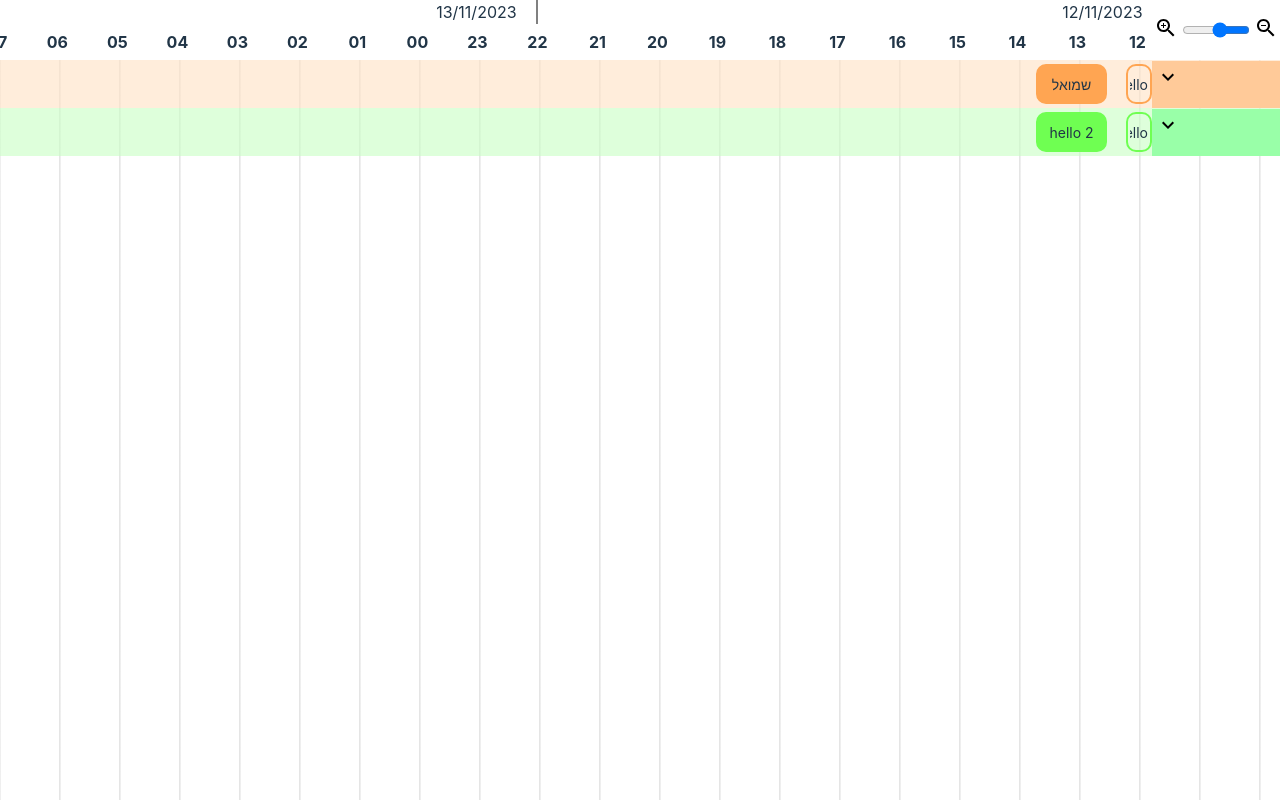
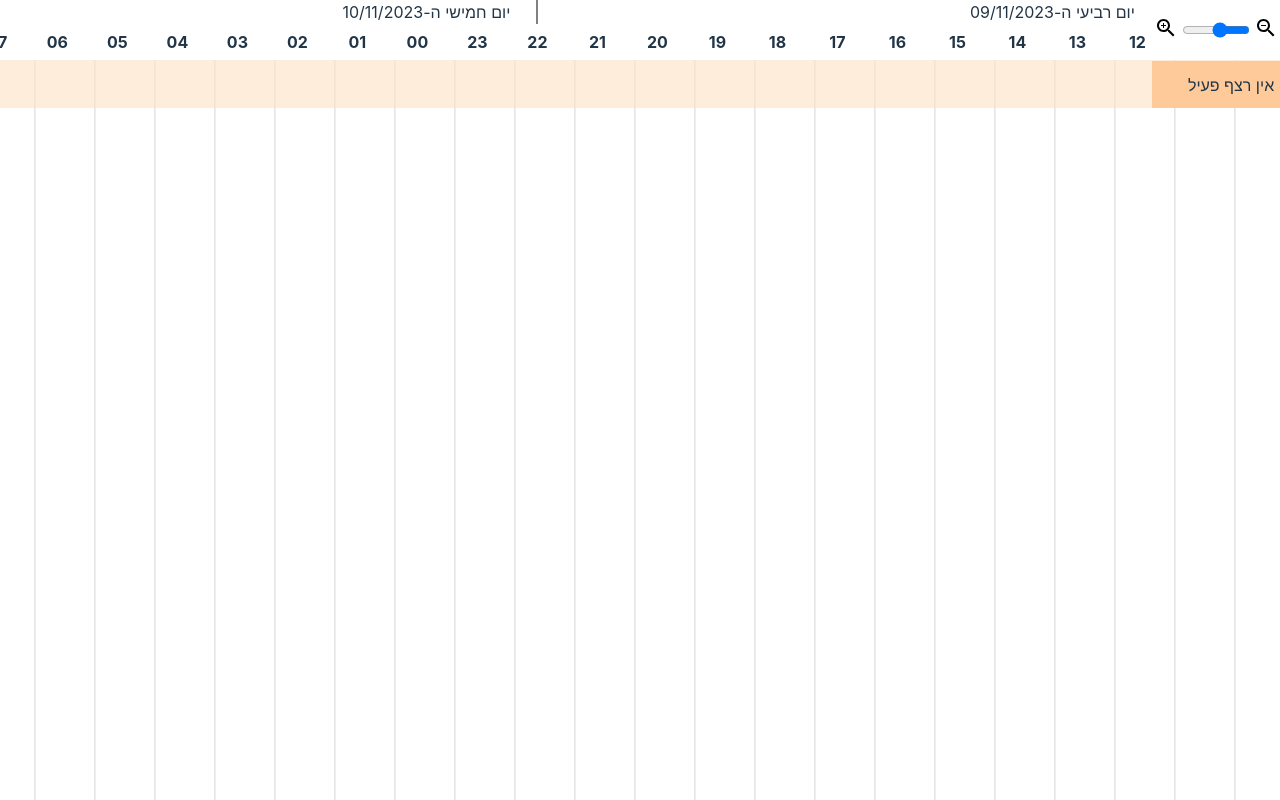
Before and after one commit to OdedVaalany/Gantt, a React (Vite) app: page / in a window 1280 px wide. Built offline with nearby package versions, Linux system fonts and the light colour scheme.

Commit message:
hello finish

```diff
--- a/src/App.tsx
+++ b/src/App.tsx
@@ -1,7 +1,7 @@
 import "./App.css";
 import Gantt from "./components/Gantt/Gantt";
-import { MIN } from "./utils/GanttUtils";
-
+import { DAY, MIN } from "./utils/GanttUtils";
+import AcUnitIcon from '@mui/icons-material/AcUnit';
 const mockData: ganttRow[] = [
   {
     events: [
@@ -12,242 +12,30 @@ const mockData: ganttRow[] = [
           description: "this is very nice",
           isHollow: true,
           startTime: Date.now(),
-          endTime: Date.now() + 30 * MIN,
+          endTime: Date.now() + 1 * MIN,
+          displayName : "ליצי",
+          icon : <AcUnitIcon/>
         },
         {
           color: "#ffa552",
           content: "שמואל",
           description: "זה ממש נחמד מה שקורה כאן",
           isHollow: false,
-          startTime: Date.now() + 45 * MIN,
-          endTime: Date.now() + 120 * MIN,
-        },
-      ],
-      [
-        {
-          color: "#ffa552",
-          content: "hello",
-          description: "this is very nice",
-          isHollow: true,
-          startTime: Date.now() + 15 * MIN,
-          endTime: Date.now() + 45 * MIN,
-        },
-      ],
-      [
-        {
-          color: "#ffa552",
-          content: "hello",
-          description: "this is very nice",
-          isHollow: true,
-          startTime: Date.now() + 15 * MIN,
-          endTime: Date.now() + 45 * MIN,
-        },
-      ],
-      [
-        {
-          color: "#ffa552",
-          content: "hello",
-          description: "this is very nice",
-          isHollow: true,
-          startTime: Date.now() + 15 * MIN,
-          endTime: Date.now() + 45 * MIN,
-        },
-      ],
-      [
-        {
-          color: "#ffa552",
-          content: "hello",
-          description: "this is very nice",
-          isHollow: true,
-          startTime: Date.now() + 15 * MIN,
-          endTime: Date.now() + 45 * MIN,
-        },
-      ],
-      [
-        {
-          color: "#ffa552",
-          content: "hello",
-          description: "this is very nice",
-          isHollow: true,
-          startTime: Date.now() + 15 * MIN,
-          endTime: Date.now() + 45 * MIN,
-        },
-      ],
-      [
-        {
-          color: "#ffa552",
-          content: "hello",
-          description: "this is very nice",
-          isHollow: true,
-          startTime: Date.now() + 15 * MIN,
-          endTime: Date.now() + 45 * MIN,
-        },
-      ],
-      [
-        {
-          color: "#ffa552",
-          content: "hello",
-          description: "this is very nice",
-          isHollow: true,
-          startTime: Date.now() + 15 * MIN,
-          endTime: Date.now() + 45 * MIN,
+          startTime: Date.now() + 1 * MIN,
+          endTime: Date.now() + 2 * MIN,
+          displayName : "בננה"
         },
       ],
     ],
     rowColor: "#ffe2c6",
     headerColor: "#FFCA99",
-  },
-  {
-    events: [
-      [
-        {
-          color: "#6fff52",
-          content: "hello",
-          description: "this is very nice",
-          isHollow: true,
-          startTime: Date.now(),
-          endTime: Date.now() + 30 * MIN,
-        },
-        {
-          color: "#6fff52",
-          content: "hello 2",
-          description: "this is very nice",
-          isHollow: false,
-          startTime: Date.now() + 45 * MIN,
-          endTime: Date.now() + 120 * MIN,
-        },
-      ],
-      [
-        {
-          color: "#6fff52",
-          content: "hello",
-          description: "this is very nice",
-          isHollow: true,
-          startTime: Date.now() + 15 * MIN,
-          endTime: Date.now() + 45 * MIN,
-        },
-      ],
-      [
-        {
-          color: "#6fff52",
-          content: "hello",
-          description: "this is very nice",
-          isHollow: true,
-          startTime: Date.now() + 15 * MIN,
-          endTime: Date.now() + 45 * MIN,
-        },
-      ],
-      [
-        {
-          color: "#6fff52",
-          content: "hello",
-          description: "this is very nice",
-          isHollow: true,
-          startTime: Date.now() + 15 * MIN,
-          endTime: Date.now() + 45 * MIN,
-        },
-      ],
-      [
-        {
-          color: "#6fff52",
-          content: "hello",
-          description: "this is very nice",
-          isHollow: true,
-          startTime: Date.now() + 15 * MIN,
-          endTime: Date.now() + 45 * MIN,
-        },
-      ],
-      [
-        {
-          color: "#6fff52",
-          content: "hello",
-          description: "this is very nice",
-          isHollow: true,
-          startTime: Date.now() + 15 * MIN,
-          endTime: Date.now() + 45 * MIN,
-        },
-      ],
-      [
-        {
-          color: "#6fff52",
-          content: "hello",
-          description: "this is very nice",
-          isHollow: true,
-          startTime: Date.now() + 15 * MIN,
-          endTime: Date.now() + 45 * MIN,
-        },
-      ],
-      [
-        {
-          color: "#6fff52",
-          content: "hello",
-          description: "this is very nice",
-          isHollow: true,
-          startTime: Date.now() + 15 * MIN,
-          endTime: Date.now() + 45 * MIN,
-        },
-      ],
-      [
-        {
-          color: "#6fff52",
-          content: "hello",
-          description: "this is very nice",
-          isHollow: true,
-          startTime: Date.now() + 15 * MIN,
-          endTime: Date.now() + 45 * MIN,
-        },
-      ],
-      [
-        {
-          color: "#6fff52",
-          content: "hello",
-          description: "this is very nice",
-          isHollow: true,
-          startTime: Date.now() + 15 * MIN,
-          endTime: Date.now() + 45 * MIN,
-        },
-      ],
-      [
-        {
-          color: "#6fff52",
-          content: "hello",
-          description: "this is very nice",
-          isHollow: true,
-          startTime: Date.now() + 15 * MIN,
-          endTime: Date.now() + 45 * MIN,
-        },
-      ],
-      [
-        {
-          color: "#6fff52",
-          content: "hello",
-          description: "this is very nice",
-          isHollow: true,
-          startTime: Date.now() + 15 * MIN,
-          endTime: Date.now() + 45 * MIN,
-        },
-      ],
-      [
-        {
-          color: "#6fff52",
-          content: "hello",
-          description: "this is very nice",
-          isHollow: true,
-          startTime: Date.now() + 15 * MIN,
-          endTime: Date.now() + 45 * MIN,
-        },
-      ],
-    ],
-
-    rowColor: "#cbffc6",
-    headerColor: "#99ffa8",
-  },
+  }
 ];
 
 function App() {
   return (
     <>
-      <Gantt data={mockData} />
+      <Gantt data={mockData} initialStart={Date.now() - 3*DAY} />
     </>
   );
 }
--- a/src/components/Gantt/Gantt.tsx
+++ b/src/components/Gantt/Gantt.tsx
@@ -13,6 +13,7 @@ import GanttRow from "../GanttRow/GanttRow";
 interface GanttProps {
   data?: ganttRow[];
   onClick?: (t: ganttEvent) => void;
+  initialStart? : number;
   ondbClick?: (t: ganttEvent) => void;
 }
 
@@ -20,21 +21,23 @@ const Gantt: FC<GanttProps> = ({
   data = [],
   onClick = () => null,
   ondbClick = () => null,
+  initialStart = Date.now()
 }) => {
   const [width, setWidth] = useState<number>(window.innerWidth);
   const [scale, setScale] = useState<number>(MIN); //1px = scale seconds
   const [pScale, setPScale] = useState<number>(MIN); //1px = scale seconds
   const [mouseLocation, setMouseLocation] = useState<number>(0);
+  const [currentTimePlace,setCurrentTimePlace] = useState<number>(0);
   const [timeRange, setTimeRange] = useState<{ start: number; end: number }>({
-    start: Date.now(),
-    end: Date.now() + scale * width,
+    start: initialStart,
+    end: initialStart + scale * width,
   });
   useState<number>(0);
 
   useEffect(() => {
     const postTime: number =
       mouseLocation === 0
-        ? Date.now()
+        ? initialStart
         : timeRange.start + pScale * mouseLocation;
     const newStart: number = postTime - scale * mouseLocation;
     setTimeRange({
@@ -45,49 +48,53 @@ const Gantt: FC<GanttProps> = ({
   }, [scale]);
 
   const handleDrag = (ev: React.MouseEvent<HTMLDivElement>) => {
-    // const sens: number = 60;
-    ev.buttons > 0 && true;
-    //   ev.clientX % sens == 0 &&
-    //   setTimeRange(() => {
-    //     const newStart: number = timeRange.start + ev.movementX * sens * scale;
-    //     return {
-    //       start: newStart,
-    //       end: newStart + scale * width,
-    //     };
-    //   });
+    const sens: number = 1;
+    ev.buttons > 0 && true &&  ev.clientX % sens == 0 &&
+      setTimeRange(() => {
+        const newStart: number = timeRange.start + ev.movementX * 5 * scale;
+        return {
+          start: newStart,
+          end: newStart + scale * width,
+        };
+      });
   };
+
+  useEffect(()=> {
+    const intr = setInterval(()=> {
+      const pos : number = (Date.now() - timeRange.start) / scale + width*0.1;
+      setCurrentTimePlace(pos);
+    },scale)
+    return () => clearInterval(intr)
+  },[scale,width])
 
   const handleZoom = (ev: React.WheelEvent<HTMLDivElement>) => {
     setMouseLocation(ev.clientX < 0.9 * width ? 0.9 * width - ev.clientX : 0);
-    if (ev.altKey) {
+    if (ev.ctrlKey) {
       setPScale(scale);
       if (ev.deltaY / Math.abs(ev.deltaY) < 0) {
         setScale(nextScale(scale));
       } else {
         setScale(prevScale(scale));
       }
-    } else {
-      setTimeRange(() => {
-        const newStart: number =
-          timeRange.start - (ev.deltaY / Math.abs(ev.deltaY)) * 60 * scale;
-        return {
-          start: newStart,
-          end: newStart + scale * width,
-        };
-      });
     }
   };
 
-  window.onresize = () => setWidth(window.innerWidth);
-  console.log(((timeRange.start - getThisDay(timeRange.start)) / scale) % 60);
+  window.onresize = () => setWidth(window.innerWidth); // make sure the system is responsive
+  document.body.addEventListener('wheel',(ev) => ev.ctrlKey && ev.preventDefault() ,{passive : false}) //disable zoom with control
   return (
     <GanttWrapper
       style={{
         backgroundPositionX: `${
-          (((timeRange.start - getThisDay(timeRange.start)) / scale) % 60) + 15
+          (((timeRange.start - getThisDay(timeRange.start)) / scale) % 60) -10
         }px`,
       }}
     >
+              {Date.now() > timeRange.start && Date.now() < timeRange.end && (
+          <div
+            id="marker"
+            style={{ right: `${(Date.now() - timeRange.start) / scale + width*0.1}px` }}
+          ></div>
+        )}
       <GanttTimeLine timeRange={timeRange} scale={scale} setScale={setScale} />
       <div onMouseMove={handleDrag} onWheel={handleZoom} id="ganttBody">
         {data.map((data: ganttRow, index: number) => (
--- a/src/components/GanttEvent/GanttEvent.styled.ts
+++ b/src/components/GanttEvent/GanttEvent.styled.ts
@@ -8,23 +8,25 @@ export const GanttEventWrapper = styled.div<{
 }>`
   top: 0px;
   height: 100%;
-  width: ${(props) => `${props.width - PADDING}px`};
+  width: ${(props) => `${props.width - PADDING < 0 ? props.width : props.width - PADDING}px`};
   right: ${(props) => `${props.pos}px`};
   border: 2px solid ${(props) => props.color};
   box-sizing: border-box;
-  display: flex;
+  display: grid;
+  grid-template-columns : 1fr 2fr;
+  column-gap: 3px;
   justify-content: center;
   align-items: center;
   font-size: 14px;
   position: absolute;
   border-radius: 10px;
   overflow-y: visible;
+  text-overflow : ellipsis;
+
   padding: 2px;
   p {
     display: flex;
-    position: sticky;
-    right: 20px;
-    left: 20px;
+    width : 100%;
     text-align: right;
     text-overflow: ellipsis;
     overflow: hidden;
--- a/src/components/GanttEvent/GanttEvent.tsx
+++ b/src/components/GanttEvent/GanttEvent.tsx
@@ -32,8 +32,10 @@ const GanttEvent: FC<GanttEventProps> = ({
         pos={pos}
         style={{
           backgroundColor: data.isHollow ? "transparent" : data.color,
+          gridTemplateColumns : data?.icon && width > 16 ? '1fr 2fr ' : '1fr'
         }}
       >
+        {width > 16 && data?.icon}
         <p>{data.content}</p>
       </GanttEventWrapper>
     </>
--- a/src/components/GanttRow/GanttRow.styled.ts
+++ b/src/components/GanttRow/GanttRow.styled.ts
@@ -31,6 +31,9 @@ export const GanttRowWrapper = styled.div<{
     right: 0px;
     transition: 200ms;
     width: 10%;
+    display: flex;
+    align-items: center;
+    justify-content: center;
 
     button {
       background-color: transparent;
--- a/src/components/GanttRow/GanttRow.tsx
+++ b/src/components/GanttRow/GanttRow.tsx
@@ -30,9 +30,9 @@ const GanttRow: FC<GanttRowProps> = ({
       <div id="header">
         <div id="main">
           <p>{title}</p>
-          <button onClick={() => setIsOpen(!isOpen)}>
+          {data.events.length > 1 &&<button onClick={() => setIsOpen(!isOpen)}>
             {isOpen ? <KeyboardArrowUp /> : <KeyboardArrowDown />}
-          </button>
+          </button>}
         </div>
       </div>
       {data.events.map(
--- a/src/components/GanttTimeLine/GanttTimeLine.styled.ts
+++ b/src/components/GanttTimeLine/GanttTimeLine.styled.ts
@@ -23,7 +23,7 @@ export const GanttTimeLineWrapper = styled.div`
   }
 
   .days div {
-    width: 100px;
+    width: 200px;
     display: block;
     position: sticky;
   }
@@ -79,12 +79,4 @@ export const GanttTimeLineWrapper = styled.div`
     }
   }
 
-  #marker {
-    z-index: 1;
-    width: 1px;
-    background-color: red;
-    position: absolute;
-    height: 100%;
-    top: 0;
-  }
 `;
--- a/src/components/GanttTimeLine/GanttTimeLine.tsx
+++ b/src/components/GanttTimeLine/GanttTimeLine.tsx
@@ -85,12 +85,6 @@ const GanttTimeLine: FC<GanttTimeLineProps> = ({
       <div id="days">{daysComponents}</div>
       <div id="times">
         {timesComponents}
-        {Date.now() > timeRange.start && Date.now() < timeRange.end && (
-          <div
-            id="marker"
-            style={{ right: `${(Date.now() - timeRange.start) / scale}px` }}
-          ></div>
-        )}
       </div>
 
       <div id="zommer">
--- a/src/utils/GanttTypes.ts
+++ b/src/utils/GanttTypes.ts
@@ -6,6 +6,7 @@ interface ganttEvent {
   startTime: number;
   endTime: number;
   icon?: React.ReactNode;
+  displayName: string;
 }
 
 interface ganttRow {
--- a/src/utils/GanttUtils.ts
+++ b/src/utils/GanttUtils.ts
@@ -32,18 +32,18 @@ export function toTimeFormat(date: number): string {
 }
 
 export function toDayFormat(date: number): string {
-  return dayjs(date).format("DD/MM/YYYY");
+  return  `יום ${["שבת","ראשון","שני","שלישי","רביעי","חמישי","שישי"][dayjs(date).day()]} ה-${dayjs(date).format("DD/MM/YYYY")}`;
 }
 
 export function getCurrentReleventSubject(data: ganttRow): string {
   if (data.events.length > 0) {
     for (const ev of data.events[0]) {
       if (ev.startTime < Date.now() && ev.endTime > Date.now()) {
-        return ev.content;
+        return ev.displayName;
       }
     }
   }
-  return "";
+  return "אין רצף פעיל";
 }
 
 export function mapScaleToVal(scale: number): number {
```
